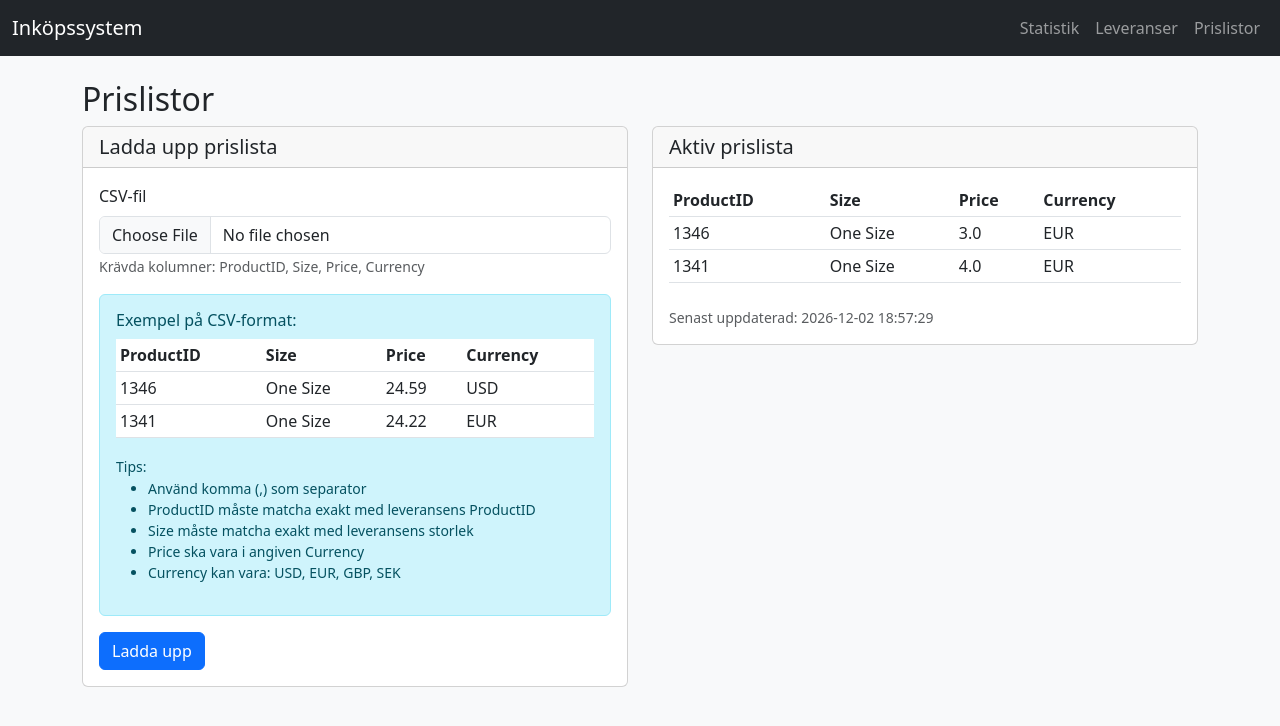
After one commit to necksblkpg/newinkop, a Flask app: page /price_lists in a window 1280 px wide. The commit adds this page. Shown: the top 726 px of the page. Run offline with Flask 3, Linux system fonts and the light colour scheme.

Commit message:
rfdfdfdfdf

```diff
--- a/app.py
+++ b/app.py
@@ -26,7 +26,12 @@ from data import (
     get_delivery_details,
     verify_active_delivery,
     get_current_stock_from_centra,
-    test_stock_query
+    test_stock_query,
+    get_price_lists,
+    save_price_list,
+    find_price_in_list,
+    delete_price_list,
+    PRICE_LISTS_FILE
 )
 from sheets import push_to_google_sheets
 
@@ -314,7 +319,7 @@ def deliveries_process(order_name):
             # Godkänn leverans
             handle_delivery_completion(delivery_df, api_endpoint, api_token)
             flash("Leverans mottagen och arkiverad!", "success")
-            return redirect(url_for("deliveries"))
+            return redirect(url_for("deliveries_view", order_name=order_name))
 
         # GET-request - visa formulär
         details_df = get_delivery_details(order_name)
@@ -543,6 +548,75 @@ def export_delivery_details(order_name):
         return redirect(url_for("deliveries_view", order_name=order_name))
 
 
+@app.route('/price_lists')
+def price_lists():
+    """Visa prislistor"""
+    price_list_exists = os.path.exists(PRICE_LISTS_FILE)
+    last_updated = None
+    current_price_list = []
+
+    if price_list_exists:
+        last_updated = datetime.fromtimestamp(os.path.getmtime(PRICE_LISTS_FILE)).strftime('%Y-%m-%d %H:%M:%S')
+        try:
+            df = pd.read_csv(PRICE_LISTS_FILE)
+            current_price_list = df.to_dict('records')
+        except Exception as e:
+            logger.error(f"Fel vid läsning av prislista: {str(e)}")
+
+    return render_template('price_lists.html',
+                         price_list_exists=price_list_exists,
+                         last_updated=last_updated,
+                         current_price_list=current_price_list)
+
+@app.route('/price_lists/upload', methods=['POST'])
+def upload_price_list():
+    """Hantera uppladdning av prislista"""
+    try:
+        file = request.files['price_list']
+
+        if file and file.filename.endswith('.csv'):
+            # Läs CSV med explicit datatyper
+            df = pd.read_csv(
+                file,
+                dtype={
+                    'ProductID': str,
+                    'Size': str,
+                    'Price': float,
+                    'Currency': str
+                }
+            )
+            save_price_list(df)
+            flash(f"Prislista har laddats upp med {len(df)} produkter", "success")
+        else:
+            flash("Ogiltig fil. Endast CSV-filer är tillåtna.", "error")
+
+    except Exception as e:
+        flash(f"Fel vid uppladdning: {str(e)}", "error")
+
+    return redirect(url_for('price_lists'))
+
+@app.route('/price_lists/get_price', methods=['POST'])
+def get_price():
+    """Hämta pris från prislista"""
+    data = request.json
+    result = find_price_in_list(
+        data['product_id'],
+        data['product_number'],
+        data['size']
+    )
+    if result:
+        # Returnera både pris och valuta
+        return jsonify({
+            'success': True,
+            'price': result['price'],
+            'currency': result['currency']
+        })
+    return jsonify({
+        'success': False,
+        'message': 'Inget pris hittades i prislistan'
+    })
+
+
 if __name__ == "__main__":
     # Anropa vår init-funktion före app.run()
     initialize_app()
--- a/data.py
+++ b/data.py
@@ -28,6 +28,9 @@ logger = logging.getLogger(__name__)
 # Filnamn för ordrar och kostnader
 ACTIVE_ORDERS_FILE = "active_orders.csv"
 PRODUCT_COSTS_FILE = "product_costs.csv"
+
+# Konstant för prisliste-filen
+PRICE_LISTS_FILE = "price_lists.json"
 
 # -----------------------------------------------------------
 # 1) Snittkostnader (product_costs.csv)
@@ -1059,3 +1062,91 @@ def test_stock_query(api_endpoint, api_token, product_id, size):
     logger.info(f"Resultat: {stock}")
     logger.info("=== TEST SLUT ===")
     return stock
+
+def get_price_lists():
+    """Hämta alla aktiva prislistor"""
+    try:
+        if not os.path.exists(PRICE_LISTS_FILE):
+            return []
+
+        with open(PRICE_LISTS_FILE, 'r', encoding='utf-8') as f:
+            return json.load(f)
+    except Exception as e:
+        logger.error(f"Fel vid läsning av prislistor: {str(e)}")
+        return []
+
+def save_price_list(df):
+    """Spara en ny prislista"""
+    try:
+        # Validera att alla krävda kolumner finns
+        required_columns = ['ProductID', 'Size', 'Price', 'Currency']
+        missing_columns = [col for col in required_columns if col not in df.columns]
+        if missing_columns:
+            raise ValueError(f"Saknade kolumner i CSV: {', '.join(missing_columns)}")
+
+        # Konvertera kolumner till rätt format
+        df['ProductID'] = df['ProductID'].astype(str)
+        df['Size'] = df['Size'].astype(str)
+        df['Price'] = df['Price'].astype(float)
+        df['Currency'] = df['Currency'].astype(str)
+
+        logger.info(f"Sparar prislista med följande data:")
+        logger.info(df.to_string())
+
+        # Spara direkt till fil, ersätt befintlig
+        df[required_columns].to_csv(PRICE_LISTS_FILE, index=False)
+
+        logger.info(f"Sparade prislista med {len(df)} produkter")
+
+    except Exception as e:
+        logger.error(f"Fel vid sparande av prislista: {str(e)}")
+        raise
+
+def find_price_in_list(product_id, product_number, size):
+    """Hitta pris för en produkt i prislistan"""
+    try:
+        if not os.path.exists(PRICE_LISTS_FILE):
+            logger.warning("Ingen prislista finns")
+            return None
+
+        df = pd.read_csv(PRICE_LISTS_FILE)
+        logger.info(f"Söker efter ProductID={product_id}, Size={size}")
+        logger.info("Prislista innehåll:")
+        logger.info(df.to_string())
+
+        # Sök efter produkten
+        mask = (df['ProductID'].astype(str) == str(product_id)) & \
+               (df['Size'].astype(str) == str(size))
+
+        logger.info(f"Antal matchande rader: {mask.sum()}")
+
+        if any(mask):
+            row = df[mask].iloc[0]
+            logger.info(f"Hittade matchande rad: {row.to_dict()}")
+            return {
+                'price': float(row['Price']),
+                'currency': row['Currency']
+            }
+
+        logger.warning(f"Ingen produkt hittad för {product_id} {size}")
+        return None
+
+    except Exception as e:
+        logger.error(f"Fel vid sökning i prislista: {str(e)}")
+        return None
+
+def delete_price_list(supplier):
+    """Ta bort en prislista"""
+    try:
+        price_lists = get_price_lists()
+        price_lists = [pl for pl in price_lists if pl['supplier'] != supplier]
+
+        with open(PRICE_LISTS_FILE, 'w', encoding='utf-8') as f:
+            json.dump(price_lists, f, ensure_ascii=False, indent=2)
+
+        logger.info(f"Tog bort prislista för {supplier}")
+        return True
+
+    except Exception as e:
+        logger.error(f"Fel vid borttagning av prislista: {str(e)}")
+        return False
--- /dev/null
+++ b/price_lists.json
@@ -0,0 +1,3 @@
+ProductID,Size,Price,Currency
+1346,One Size,3.0,EUR
+1341,One Size,4.0,EUR
--- a/templates/base.html
+++ b/templates/base.html
@@ -16,6 +16,7 @@
       <ul class="navbar-nav ms-auto mb-2 mb-lg-0">
         <li class="nav-item"><a class="nav-link" href="{{ url_for('stats') }}">Statistik</a></li>
         <li class="nav-item"><a class="nav-link" href="{{ url_for('deliveries') }}">Leveranser</a></li>
+        <li class="nav-item"><a class="nav-link" href="{{ url_for('price_lists') }}">Prislistor</a></li>
       </ul>
     </div>
   </div>
--- /dev/null
+++ b/templates/price_lists.html
@@ -0,0 +1,102 @@
+{% extends "base.html" %}
+{% block content %}
+<h2>Prislistor</h2>
+
+<div class="row mb-4">
+  <div class="col-md-6">
+    <div class="card">
+      <div class="card-header">
+        <h5 class="card-title mb-0">Ladda upp prislista</h5>
+      </div>
+      <div class="card-body">
+        <form method="POST" action="{{ url_for('upload_price_list') }}" enctype="multipart/form-data">
+          <div class="mb-3">
+            <label for="price_list" class="form-label">CSV-fil</label>
+            <input type="file" class="form-control" id="price_list" name="price_list" accept=".csv" required>
+            <small class="text-muted">
+              Krävda kolumner: ProductID, Size, Price, Currency
+            </small>
+          </div>
+          <div class="alert alert-info">
+            <h6>Exempel på CSV-format:</h6>
+            <div class="table-responsive">
+              <table class="table table-sm">
+                <thead>
+                  <tr>
+                    <th>ProductID</th>
+                    <th>Size</th>
+                    <th>Price</th>
+                    <th>Currency</th>
+                  </tr>
+                </thead>
+                <tbody>
+                  <tr>
+                    <td>1346</td>
+                    <td>One Size</td>
+                    <td>24.59</td>
+                    <td>USD</td>
+                  </tr>
+                  <tr>
+                    <td>1341</td>
+                    <td>One Size</td>
+                    <td>24.22</td>
+                    <td>EUR</td>
+                  </tr>
+                </tbody>
+              </table>
+            </div>
+            <small>
+              Tips:
+              <ul>
+                <li>Använd komma (,) som separator</li>
+                <li>ProductID måste matcha exakt med leveransens ProductID</li>
+                <li>Size måste matcha exakt med leveransens storlek</li>
+                <li>Price ska vara i angiven Currency</li>
+                <li>Currency kan vara: USD, EUR, GBP, SEK</li>
+              </ul>
+            </small>
+          </div>
+          <button type="submit" class="btn btn-primary">Ladda upp</button>
+        </form>
+      </div>
+    </div>
+  </div>
+
+  <div class="col-md-6">
+    <div class="card">
+      <div class="card-header">
+        <h5 class="card-title mb-0">Aktiv prislista</h5>
+      </div>
+      <div class="card-body">
+        {% if price_list_exists %}
+          <div class="table-responsive">
+            <table class="table table-sm">
+              <thead>
+                <tr>
+                  <th>ProductID</th>
+                  <th>Size</th>
+                  <th>Price</th>
+                  <th>Currency</th>
+                </tr>
+              </thead>
+              <tbody>
+                {% for row in current_price_list %}
+                  <tr>
+                    <td>{{ row.ProductID }}</td>
+                    <td>{{ row.Size }}</td>
+                    <td>{{ row.Price }}</td>
+                    <td>{{ row.Currency }}</td>
+                  </tr>
+                {% endfor %}
+              </tbody>
+            </table>
+          </div>
+          <small class="text-muted mt-2 d-block">Senast uppdaterad: {{ last_updated }}</small>
+        {% else %}
+          <p class="text-muted">Ingen prislista uppladdad.</p>
+        {% endif %}
+      </div>
+    </div>
+  </div>
+</div>
+{% endblock %}
```
Also changed, not shown: templates/deliveries_process.html (+39 -1 lines).
